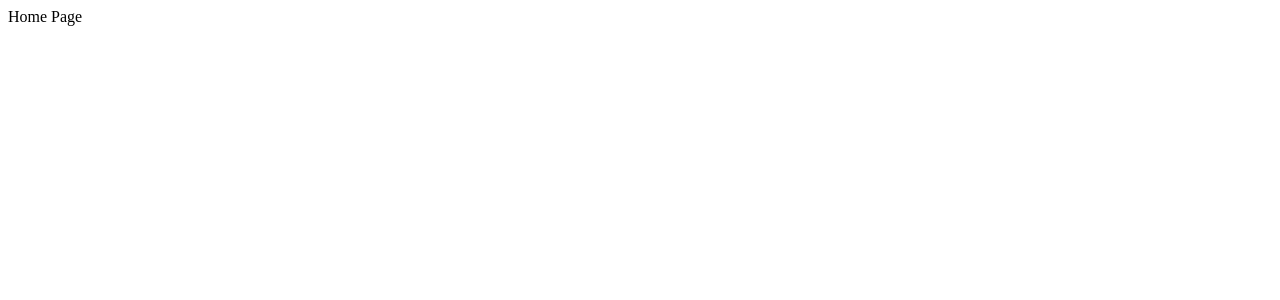
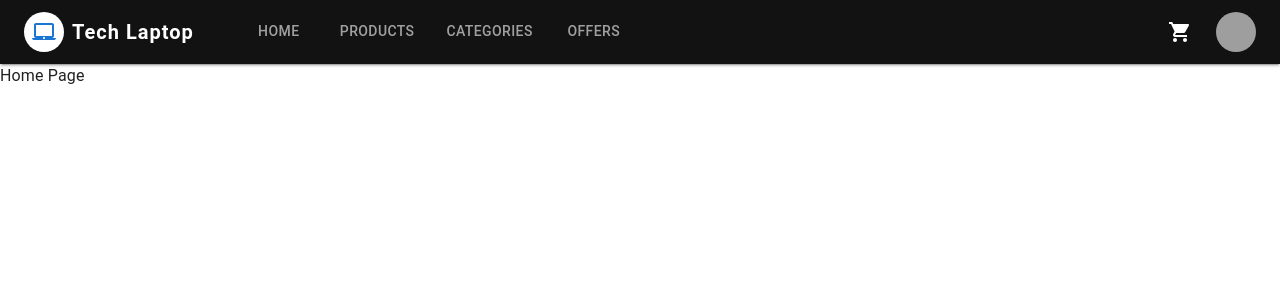
Before and after one commit to Mehina73/E-Commerce-MERN, a React (Vite) app in the folder frontend/: page / in a window 1280 px wide. Shown: the top 300 px of the page. Built offline with nearby package versions, Linux system fonts and the light colour scheme; grey boxes are pictures that could not be loaded.

Commit message:
NavBar component

```diff
--- a/frontend/package.json
+++ b/frontend/package.json
@@ -12,6 +12,7 @@
   "dependencies": {
     "@emotion/react": "^11.14.0",
     "@emotion/styled": "^11.14.1",
+    "@mui/icons-material": "^9.1.1",
     "@mui/material": "^9.1.1",
     "react": "^19.2.6",
     "react-dom": "^19.2.6",
--- a/frontend/src/App.tsx
+++ b/frontend/src/App.tsx
@@ -1,6 +1,7 @@
 import { BrowserRouter, Routes, Route } from "react-router-dom"
 import HomePage from "./pages/HomePage"
 import LoginPage from "./pages/LoginPage"
+import Navbar from "./components/NavBar"
 
 
 
@@ -8,6 +9,7 @@ function App() {
 
   return (
     <BrowserRouter>
+    <Navbar/>
       <Routes>
         <Route path="/" element={<HomePage />}/>
         <Route path="/login" element={<LoginPage/>} />
--- /dev/null
+++ b/frontend/src/components/NavBar.tsx
@@ -0,0 +1,117 @@
+import React from "react";
+import AppBar from "@mui/material/AppBar";
+import Box from "@mui/material/Box";
+import Toolbar from "@mui/material/Toolbar";
+import IconButton from "@mui/material/IconButton";
+import Typography from "@mui/material/Typography";
+import Container from "@mui/material/Container";
+import Avatar from "@mui/material/Avatar";
+import Tooltip from "@mui/material/Tooltip";
+import { Tabs, Tab } from "@mui/material";
+import Slide from "@mui/material/Slide";
+import useScrollTrigger from "@mui/material/useScrollTrigger";
+import CssBaseline from "@mui/material/CssBaseline";
+
+import ShoppingCartIcon from "@mui/icons-material/ShoppingCart";
+import LaptopMacIcon from "@mui/icons-material/LaptopMac";
+
+function HideOnScroll(props: { children: React.ReactElement }) {
+  const { children } = props;
+  const trigger = useScrollTrigger();
+
+  return (
+    <Slide appear={false} direction="down" in={!trigger}>
+      {children}
+    </Slide>
+  );
+}
+
+function ResponsiveAppBar(props: any) {
+  return (
+    <>
+      <CssBaseline />
+
+      <HideOnScroll {...props}>
+        <AppBar
+          position="sticky"
+          elevation={2}
+          sx={{
+            bgcolor: "#121212",
+          }}
+        >
+          <Container maxWidth="xl">
+            <Toolbar disableGutters>
+
+              {/* Logo + Brand */}
+              <Box
+                sx={{
+                  display: "flex",
+                  alignItems: "center",
+                  mr: 5,
+                }}
+              >
+                <Avatar
+                  sx={{
+                    bgcolor: "white",
+                    color: "primary.main",
+                    mr: 1,
+                  }}
+                >
+                  <LaptopMacIcon />
+                </Avatar>
+
+                <Typography
+                  variant="h6"
+                  sx={{
+                    fontWeight: 700,
+                    letterSpacing: 1,
+                  }}
+                >
+                  Tech Laptop
+                </Typography>
+              </Box>
+
+              {/* Navigation */}
+              <Box sx={{ flexGrow: 1 }}>
+                <Tabs
+                  textColor="inherit"
+                  indicatorColor="secondary"
+                  value={false}
+                >
+                  <Tab label="Home" />
+                  <Tab label="Products" />
+                  <Tab label="Categories" />
+                  <Tab label="Offers" />
+                </Tabs>
+              </Box>
+
+              {/* Right Side */}
+              <Box
+                sx={{
+                  display: "flex",
+                  alignItems: "center",
+                  gap: 2,
+                }}
+              >
+                <Tooltip title="Cart">
+                  <IconButton color="inherit">
+                    <ShoppingCartIcon />
+                  </IconButton>
+                </Tooltip>
+
+                <Tooltip title="Profile">
+                  <IconButton sx={{ p: 0 }}>
+                    <Avatar alt="profile" src="/profile.jpg" />
+                  </IconButton>
+                </Tooltip>
+              </Box>
+
+            </Toolbar>
+          </Container>
+        </AppBar>
+      </HideOnScroll>
+    </>
+  );
+}
+
+export default ResponsiveAppBar;
```
Also changed, not shown: 1 other file (tests, documents, lock files or other folders).
